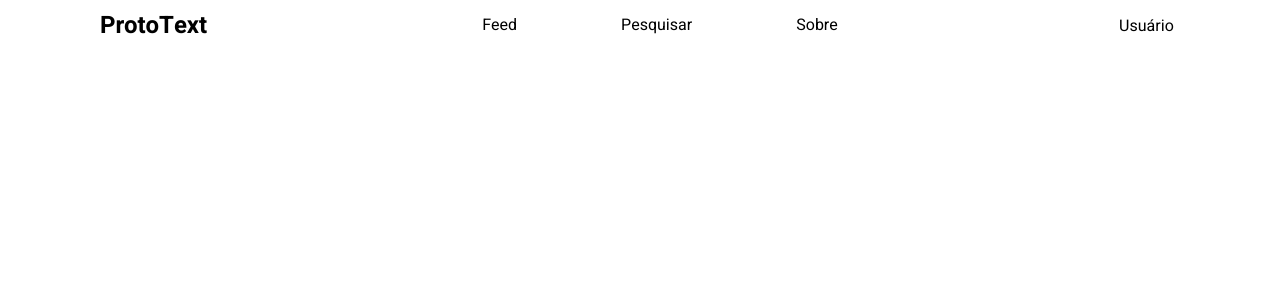
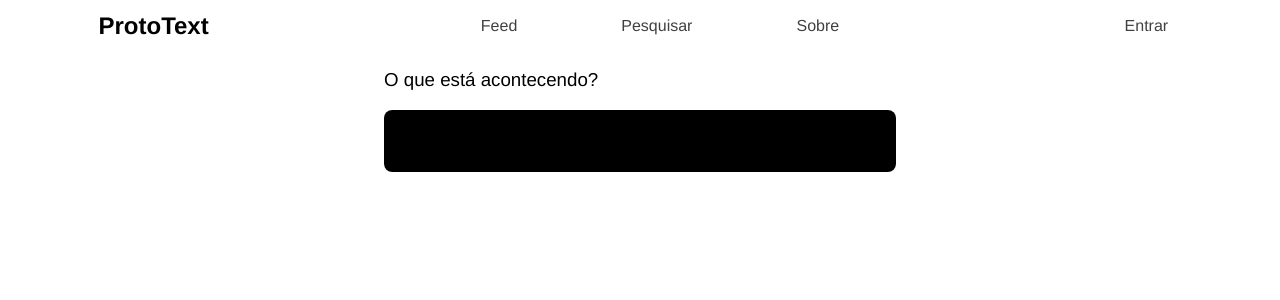
Before and after one commit to marcelo-gomj/proto-text, a Next.js app: page / in a window 1280 px wide. Shown: the top 300 px of the page. Built offline with nearby package versions, Linux system fonts and the light colour scheme.

Commit message:
add: textbox in home page

```diff
--- /dev/null
+++ b/src/components/AddText/add-text.module.css
@@ -0,0 +1,57 @@
+.container{
+   margin: 1rem 0;
+}
+
+.container form{
+   display: flex;
+   flex-direction: column;
+   justify-content: center;
+}
+
+.container h3{
+   font-weight: 300;
+   margin: 0.4rem 0;
+}
+
+.text-area-container{
+   background: black;
+   border-radius: 8px;
+   font-size: 1.1rem;
+   font-family: "Helvetica", "Heebo";
+   border: 2px solid transparent;
+   outline: 2px solid rgba(255, 255, 255, 0.3);
+   resize: none;
+   margin: 0.8rem 0;
+   padding: .5rem 1rem;
+   line-height: 1.3rem;
+
+   transition: all 0.5s ease;
+}
+
+.text-area-container:focus{
+   border-color: white;
+   outline-width: 1px;
+}
+
+.send-button{
+   width: 30%;
+   background: none;
+   font-size: 1.05rem;
+   font-weight: 400;
+   margin: .4rem 0;
+   padding: .5rem .6rem;
+   border-radius: 6px;
+   border: 2px solid transparent;
+   color: rgba(255, 255, 255, 0.8);
+   background: rgba(255, 255, 255, 0.05);
+   box-shadow: rgba(255, 255, 255, 0.2);
+   border: 2px solid transparent;
+   cursor: pointer;
+
+   transition: all 0.5s ease;
+}
+
+.send-button:hover{
+   color: white;
+   border-color: white ;
+}
--- /dev/null
+++ b/src/components/AddText/index.tsx
@@ -0,0 +1,32 @@
+import { useState } from 'react';
+import add from './add-text.module.css';
+
+export default function AddText(){
+   const [isBoxActive, setIsBoxActive] = useState(false);
+
+   const rows = isBoxActive ? 6 : 2;
+
+   return (
+      <section className={add["container"]}>
+         <h3>O que está acontecendo?</h3>
+
+         <form
+            action=""
+            onFocus={() => setIsBoxActive(true)}
+            onBlur={() => setIsBoxActive(false)}
+         >
+            <textarea
+               className={add["text-area-container"]}
+
+               rows={rows} cols={30}
+            />
+
+            <input
+               className={add["send-button"]}
+               type="button"
+               value="Enviar"
+            />
+         </form>
+      </section>
+   )
+}
--- a/src/components/Header/header.module.css
+++ b/src/components/Header/header.module.css
@@ -1,6 +1,6 @@
 .container{
    display: flex;
-   position: absolute;
+   position: fixed;
    width: 100%;
    height: 3.3rem;
    justify-content: space-between;
@@ -13,7 +13,9 @@
 .header-logo, .login {
    display: flex;
    justify-content: center;
+   align-items: center;
    width: 20%;
+   height: 100%;
 }
 
 .header-logo{
@@ -28,15 +30,17 @@
 
 .menu-main{
    display: flex;
+   gap: 2rem;
    height: 100%;
 }
 
 .menu-main li{
    display: flex;
    align-items: center;
+
    gap: 1rem;
-   padding: 0 2rem;
-   border-bottom: 2px solid transparent;
+   padding: 0 1rem;
+   opacity: .75;
    height: 100%;
 
    cursor: pointer;
@@ -44,7 +48,8 @@
 }
 
 .menu-main li:hover{
-   border-bottom-color: white;
+   /* border-bottom-color: white; */
+   opacity: 1;
 }
 
 .menu-main svg{
@@ -54,7 +59,15 @@
    stroke-width: 0;
 }
 
-.login {
+.login-button{
    display: flex;
+   align-items: center;
    gap: 1rem;
+   height: 100%;
+   opacity: 0.75;
+   transition: opacity 0.5s ease;
 }
+
+.login-button:hover{
+   opacity: 1 ;
+}
--- a/src/components/Header/index.tsx
+++ b/src/components/Header/index.tsx
@@ -31,8 +31,13 @@ export function Header(){
          </nav>
 
          <div className={header["login"]}>
-            <User />
-            Usuário
+            <a
+               className={header["login-button"]}
+               href="/login"
+            >
+               <User />
+               Entrar
+            </a>
          </div>
      </header>
    )
--- a/src/pages/index.tsx
+++ b/src/pages/index.tsx
@@ -1,6 +1,7 @@
-import Head from 'next/head'
+import Head from 'next/head';
+import AddText from '../components/AddText';
 import Image from 'next/image'
-import styles from '../styles/Home.module.css'
+import home from '../styles/Home.module.css'
 
 export default function Home() {
   return (
@@ -10,8 +11,8 @@ export default function Home() {
         <meta name="description" content="Share your texts" />
       </Head>
 
-      <main>
-
+      <main className={home["container"]}>
+        <AddText />
       </main>
     </>
   )
--- a/src/styles/Home.module.css
+++ b/src/styles/Home.module.css
@@ -1,129 +1,4 @@
-.container {
-  padding: 0 2rem;
+.container{
+   width: 40%;
+   margin: 0 auto;
 }
-
-.main {
-  min-height: 100vh;
-  padding: 4rem 0;
-  flex: 1;
-  display: flex;
-  flex-direction: column;
-  justify-content: center;
-  align-items: center;
-}
-
-.footer {
-  display: flex;
-  flex: 1;
-  padding: 2rem 0;
-  border-top: 1px solid #eaeaea;
-  justify-content: center;
-  align-items: center;
-}
-
-.footer a {
-  display: flex;
-  justify-content: center;
-  align-items: center;
-  flex-grow: 1;
-}
-
-.title a {
-  color: #0070f3;
-  text-decoration: none;
-}
-
-.title a:hover,
-.title a:focus,
-.title a:active {
-  text-decoration: underline;
-}
-
-.title {
-  margin: 0;
-  line-height: 1.15;
-  font-size: 4rem;
-}
-
-.title,
-.description {
-  text-align: center;
-}
-
-.description {
-  margin: 4rem 0;
-  line-height: 1.5;
-  font-size: 1.5rem;
-}
-
-.code {
-  background: #fafafa;
-  border-radius: 5px;
-  padding: 0.75rem;
-  font-size: 1.1rem;
-  font-family: Menlo, Monaco, Lucida Console, Liberation Mono, DejaVu Sans Mono,
-    Bitstream Vera Sans Mono, Courier New, monospace;
-}
-
-.grid {
-  display: flex;
-  align-items: center;
-  justify-content: center;
-  flex-wrap: wrap;
-  max-width: 800px;
-}
-
-.card {
-  margin: 1rem;
-  padding: 1.5rem;
-  text-align: left;
-  color: inherit;
-  text-decoration: none;
-  border: 1px solid #eaeaea;
-  border-radius: 10px;
-  transition: color 0.15s ease, border-color 0.15s ease;
-  max-width: 300px;
-}
-
-.card:hover,
-.card:focus,
-.card:active {
-  color: #0070f3;
-  border-color: #0070f3;
-}
-
-.card h2 {
-  margin: 0 0 1rem 0;
-  font-size: 1.5rem;
-}
-
-.card p {
-  margin: 0;
-  font-size: 1.25rem;
-  line-height: 1.5;
-}
-
-.logo {
-  height: 1em;
-  margin-left: 0.5rem;
-}
-
-@media (max-width: 600px) {
-  .grid {
-    width: 100%;
-    flex-direction: column;
-  }
-}
-
-@media (prefers-color-scheme: dark) {
-  .card,
-  .footer {
-    border-color: #222;
-  }
-  .code {
-    background: #111;
-  }
-  .logo img {
-    filter: invert(1);
-  }
-}
--- a/src/styles/globals.css
+++ b/src/styles/globals.css
@@ -1,6 +1,8 @@
 html,
 body {
-  font-family: "Heebo";
+  /* font-family: "Heebo"; */
+  font-family: "Helvetica", "Heebo";
+
 }
 
 a {
@@ -21,10 +23,15 @@ a {
   box-sizing: border-box;
   padding: 0;
   margin: 0;
+  text-rendering: optimizeLegibility;
 }
 
 ul{
   list-style: none;
+}
+
+main{
+  padding-top: 3.3rem;
 }
 
 @media (prefers-color-scheme: dark) {
```
